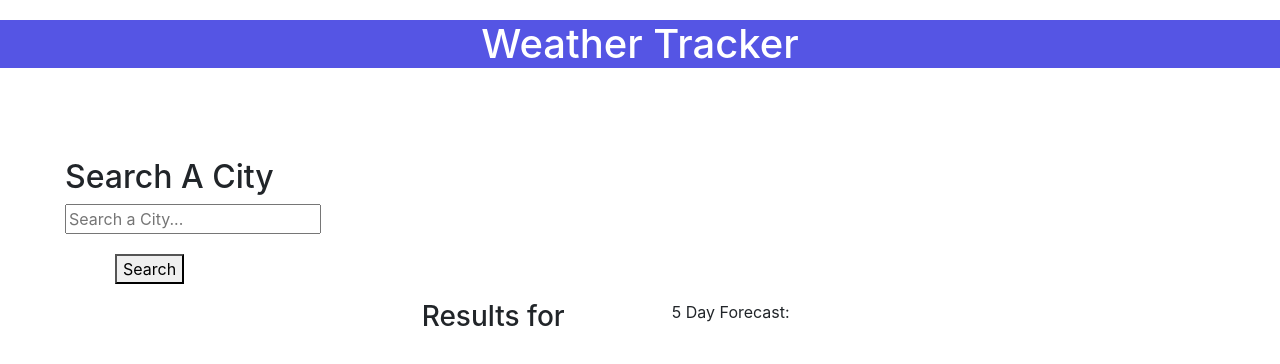
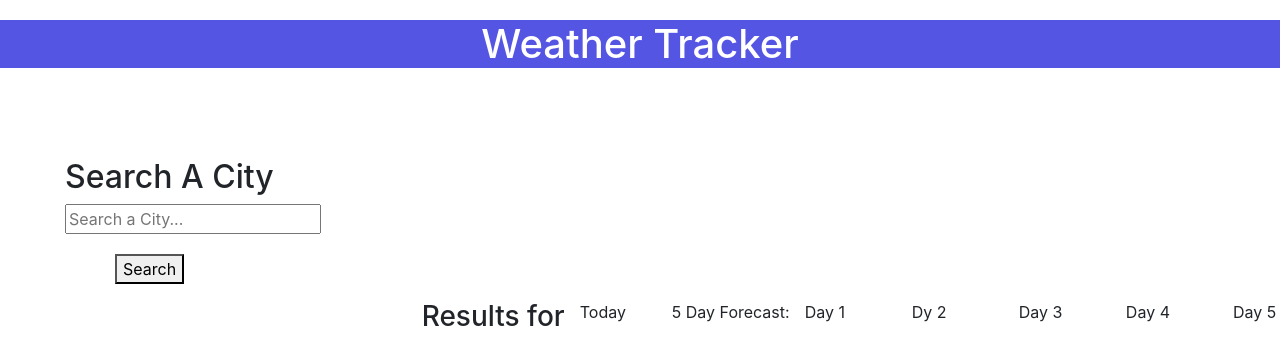
Before and after one commit to amackenzie26/weather-tracker-app, a plain HTML site: page index.html in a window 1280 px wide. Shown: the top 364 px of the page. Drawn offline with nearby package versions, Linux system fonts and the light colour scheme.

Commit message:
html element additions

```diff
--- a/index.html
+++ b/index.html
@@ -41,23 +41,23 @@
                 </h3>
                 <table class="row">
                     <div class="col" id="todaysweather">
-                        <p id='todaysweather'></p>
+                        <p id='todaysweather'>Today</p>
                     </div>
                     <p>5 Day Forecast:</p>
                     <div class="col" id="search2">
-                        <p id='Day 1'></p>
+                        <p id='Day 1'>Day 1</p>
                     </div>
                     <div class="col" id="search3">
-                        <p id='Day 2'></p>
+                        <p id='Day 2'>Dy 2</p>
                     </div>
                     <div class="col" id="search4">
-                        <p id='Day 3'></p>
+                        <p id='Day 3'>Day 3</p>
                     </div>
                     <div class="col" id="search5">
-                        <p id='Day 4'></p>
+                        <p id='Day 4'>Day 4</p>
                     </div>
                     <div class="col" id="search5">
-                        <p id='Day 5'></p>
+                        <p id='Day 5'>Day 5</p>
                     </div>
                 </table>
             </div>
```
